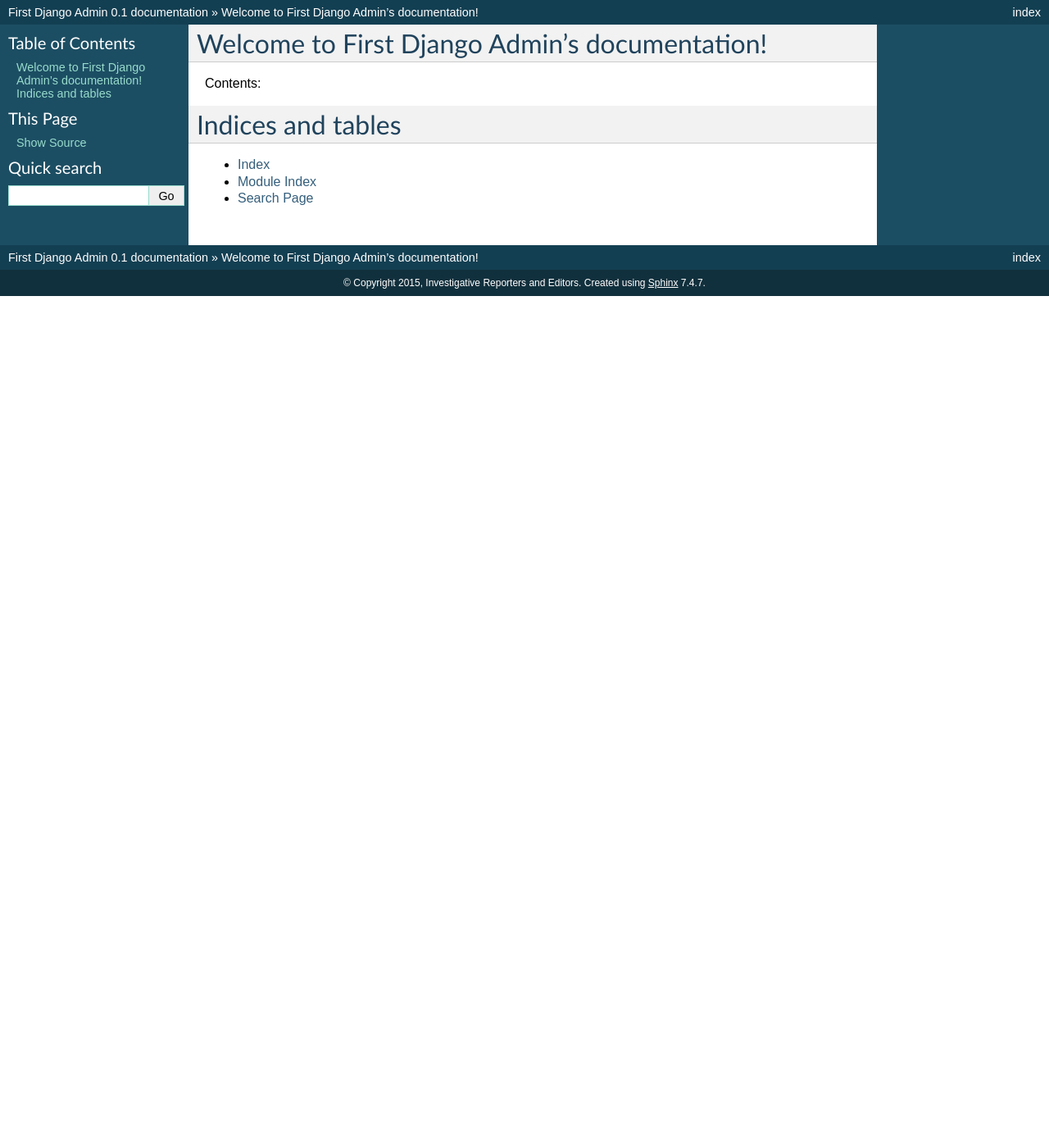
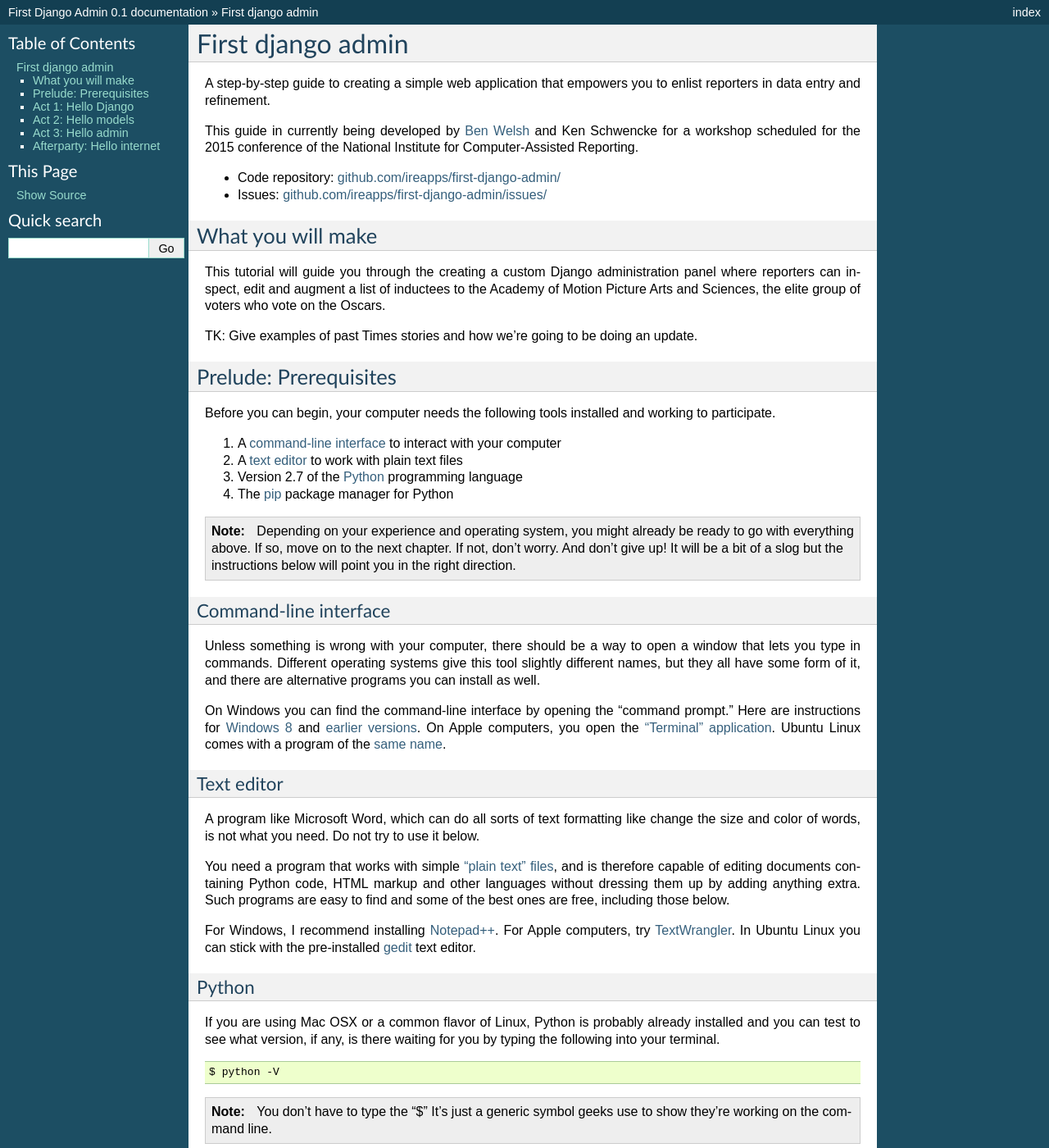
Before and after one commit to palewire/first-django-admin, a Sphinx documentation site: the page built from docs/index.rst, in a window 1280 px wide and 1400 px high. Shown: the whole window at 82% size. Built offline with Sphinx 7.4.7, drawn with Linux system fonts in a browser that asks for light colours; some of the changed text lies outside the part shown.

Commit message:
Rough draft of class

```diff
--- a/docs/index.rst
+++ b/docs/index.rst
@@ -1,21 +1,163 @@
-.. First Django Admin documentation master file, created by
-   sphinx-quickstart on Sun Jan 11 16:38:58 2015.
-   You can adapt this file completely to your liking, but it should at least
-   contain the root `toctree` directive.
+:tocdepth: 2
 
-Welcome to First Django Admin's documentation!
-==============================================
+First django admin
+==================
 
-Contents:
+A step-by-step guide to creating a simple web application that empowers you to enlist reporters in data entry and refinement.
 
-.. toctree::
-   :maxdepth: 2
+This guide in currently being developed by `Ben Welsh <http://palewi.re/who-is-ben-welsh/>`_ and Ken Schwencke for a workshop scheduled for
+the 2015 conference of the National Institute for Computer-Assisted Reporting.
+
+-  Code repository:
+   `github.com/ireapps/first-django-admin/ <https://github.com/ireapps/first-django-admin>`__
+-  Issues:
+   `github.com/ireapps/first-django-admin/issues/ <https://github.com/ireapps/first-django-admin/issues>`__
+
+What you will make
+------------------
+
+This tutorial will guide you through the creating a custom Django administration panel where reporters can inspect, edit and augment a list of inductees to the Academy of Motion Picture Arts and Sciences, the elite group of voters who vote on the Oscars.
+
+TK: Give examples of past Times stories and how we're going to be doing an update.
+
+Prelude: Prerequisites
+----------------------
+
+Before you can begin, your computer needs the following tools installed
+and working to participate.
+
+1. A `command-line
+   interface <https://en.wikipedia.org/wiki/Command-line_interface>`__
+   to interact with your computer
+2. A `text editor <https://en.wikipedia.org/wiki/Text_editor>`__ to work
+   with plain text files
+3. Version 2.7 of the
+   `Python <http://python.org/download/releases/2.7.6/>`__ programming
+   language
+4. The `pip <https://pip.pypa.io/en/latest/installing.html>`__
+   package manager for Python
+
+.. note::
+
+  Depending on your experience and operating system, you might
+  already be ready to go with everything above. If so, move on to the next
+  chapter. If not, don't worry. And don't give up! It will be a bit of a
+  slog but the instructions below will point you in the right direction.
+
+.. _command-line-prereq:
+
+Command-line interface
+~~~~~~~~~~~~~~~~~~~~~~
+
+Unless something is wrong with your computer, there should be a way to
+open a window that lets you type in commands. Different operating
+systems give this tool slightly different names, but they all have some
+form of it, and there are alternative programs you can install as well.
+
+On Windows you can find the command-line interface by opening the
+"command prompt." Here are instructions for `Windows
+8 <http://windows.microsoft.com/en-us/windows/command-prompt-faq#1TC=windows-8>`__
+and `earlier
+versions <http://windows.microsoft.com/en-us/windows-vista/open-a-command-prompt-window>`__. On Apple computers, you open the `"Terminal"
+application <http://blog.teamtreehouse.com/introduction-to-the-mac-os-x-command-line>`__. Ubuntu Linux comes with a program of the `same
+name <http://askubuntu.com/questions/38162/what-is-a-terminal-and-how-do-i-open-and-use-it>`__.
+
+Text editor
+~~~~~~~~~~~
+
+A program like Microsoft Word, which can do all sorts of text formatting
+like change the size and color of words, is not what you need. Do not
+try to use it below.
+
+You need a program that works with simple `"plain text"
+files <https://en.wikipedia.org/wiki/Text_file>`__, and is therefore
+capable of editing documents containing Python code, HTML markup and
+other languages without dressing them up by adding anything extra. Such
+programs are easy to find and some of the best ones are free, including
+those below.
+
+For Windows, I recommend installing
+`Notepad++ <http://notepad-plus-plus.org/>`__. For Apple computers, try
+`TextWrangler <http://www.barebones.com/products/textwrangler/download.html>`__.
+In Ubuntu Linux you can stick with the pre-installed
+`gedit <https://help.ubuntu.com/community/gedit>`__ text editor.
+
+Python
+~~~~~~
+
+If you are using Mac OSX or a common flavor of Linux, Python is probably
+already installed and you can test to see what version, if any, is there
+waiting for you by typing the following into your terminal.
+
+.. code:: bash
+
+    $ python -V
+
+.. note::
+
+    You don't have to type the "$" It's just a generic symbol
+    geeks use to show they're working on the command line.
+
+If you don't have Python installed (a more likely fate for Windows
+users) try downloading and installing it from
+`here <http://www.python.org/download/releases/2.7.6/>`__.
+
+In Windows, it's also crucial to make sure that the Python program is
+available on your system's ``PATH`` so it can be called from anywhere on
+the command line. `This
+screencast <http://showmedo.com/videotutorials/video?name=960000&fromSeriesID=96>`__
+can guide you through that process.
+
+Python 2.7 is preferred but you can probably find a way to make most of
+this tutorial work with other versions if you futz a little.
+
+.. _command-line-pip:
+
+pip
+~~~
+
+The `pip package
+manager <https://pip.pypa.io/en/latest/>`__ makes it
+easy to install open-source libraries that expand what you're able to do
+with Python. Later, we will use it to install everything needed to
+create a working web application.
+
+If you don't have it already, you can get pip by following `these
+instructions <https://pip.pypa.io/en/latest/installing.html>`__.
+In Windows, it's necessary to make sure that the Python ``Scripts``
+directory is available on your system's ``PATH`` so it can be called
+from anywhere on the command line. `This
+screencast <http://showmedo.com/videotutorials/video?name=960000&fromSeriesID=96>`__
+can help.
+
+Verify pip is installed with the following.
+
+.. code:: bash
+
+    $ pip -V
 
 
+Act 1: Hello Django
+-------------------
 
-Indices and tables
-==================
+- Create a new Django project
+- Configure the settings
+- Create an app
+- Fire up the runserver for the first time to look at default admin
 
-* :ref:`genindex`
-* :ref:`modindex`
-* :ref:`search`
+Act 2: Hello models
+-------------------
+
+- Draft a model to match our source CSV
+- Write a management command that will load the CSV into the model
+
+Act 3: Hello admin
+------------------
+
+- Create an admin to access and edit the new model
+- Gradually refine it so it's better
+
+Afterparty: Hello internet
+--------------------------
+
+Instructions for after you get home about how to host it on Amazon or something like that.
```
